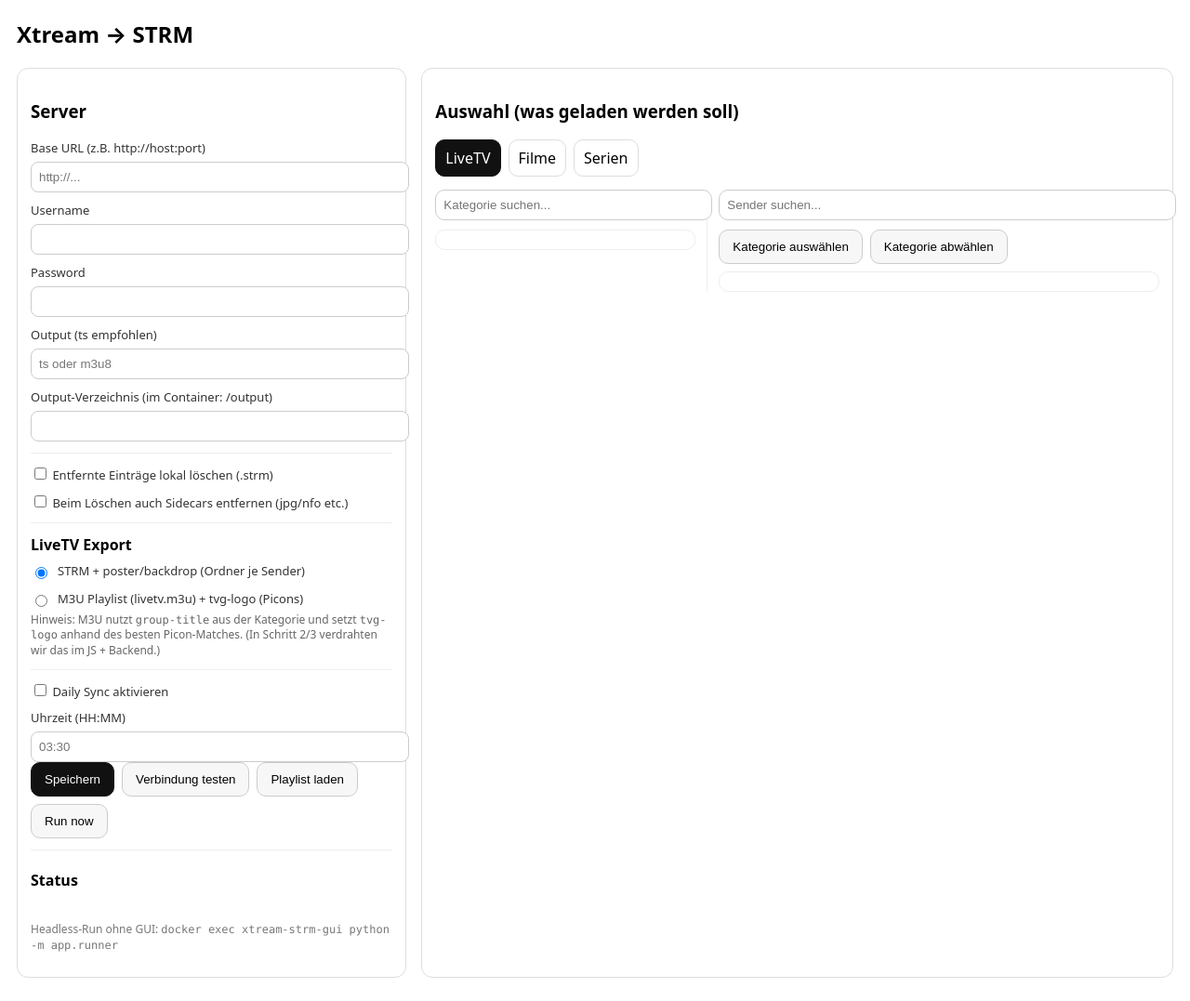
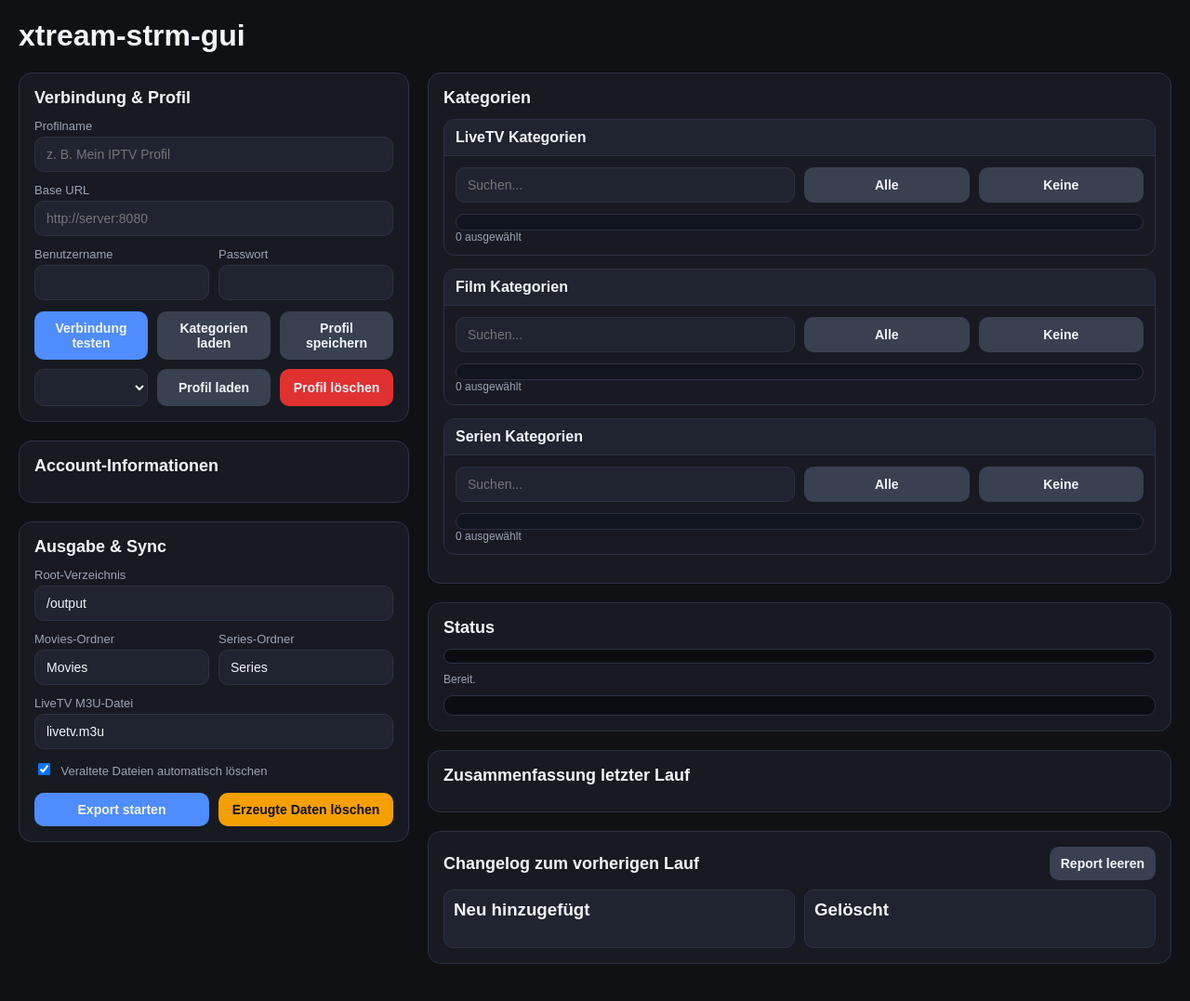
Before and after one commit to philx17/xtream-strm-gui, a Python web app: template app/templates/index.html in a window 1280 px wide. Shown: the whole page at 93% size. Before the commit the page ends 1052 px from the top, so only its background shows below. Run offline with Jinja, Linux system fonts and the light colour scheme; the template is opened without the code that fills it, so the values that code supplies are empty.

Commit message:
Add files via upload

```diff
--- a/app/templates/index.html
+++ b/app/templates/index.html
@@ -1,139 +1,406 @@
-<!doctype html>
+<!DOCTYPE html>
 <html lang="de">
 <head>
-	<link rel="stylesheet" href="static/style.css">
-  <meta charset="utf-8"/>
-  <meta name="viewport" content="width=device-width, initial-scale=1"/>
-  <title>Xtream → STRM (Allowlist)</title>
+  <meta charset="UTF-8" />
+  <meta name="viewport" content="width=device-width, initial-scale=1.0" />
+  <title>xtream-strm-gui</title>
+  <style>
+    :root {
+      --bg: #0f1115;
+      --panel: #171a21;
+      --panel-2: #1f2430;
+      --line: #2b3242;
+      --text: #f1f5f9;
+      --muted: #9aa4b2;
+      --accent: #4f8cff;
+      --good: #2fb344;
+      --warn: #f59f00;
+      --bad: #e03131;
+    }
+    * { box-sizing: border-box; }
+    body {
+      margin: 0;
+      font-family: Arial, Helvetica, sans-serif;
+      background: var(--bg);
+      color: var(--text);
+    }
+    .wrap {
+      max-width: 1400px;
+      margin: 0 auto;
+      padding: 20px;
+    }
+    h1, h2, h3 { margin-top: 0; }
+    .grid {
+      display: grid;
+      grid-template-columns: 420px 1fr;
+      gap: 20px;
+    }
+    .panel {
+      background: var(--panel);
+      border: 1px solid var(--line);
+      border-radius: 14px;
+      padding: 16px;
+      margin-bottom: 20px;
+    }
+    .panel h2 {
+      font-size: 18px;
+      margin-bottom: 12px;
+    }
+    .row {
+      display: grid;
+      gap: 10px;
+      margin-bottom: 12px;
+    }
+    .row-2 {
+      display: grid;
+      grid-template-columns: 1fr 1fr;
+      gap: 10px;
+      margin-bottom: 12px;
+    }
+    label {
+      font-size: 13px;
+      color: var(--muted);
+      display: block;
+      margin-bottom: 4px;
+    }
+    input, select, textarea, button {
+      width: 100%;
+      border-radius: 10px;
+      border: 1px solid var(--line);
+      background: var(--panel-2);
+      color: var(--text);
+      padding: 10px 12px;
+      font-size: 14px;
+    }
+    textarea {
+      min-height: 100px;
+      resize: vertical;
+    }
+    button {
+      cursor: pointer;
+      background: var(--accent);
+      border: 0;
+      font-weight: bold;
+    }
+    button.secondary { background: #394150; }
+    button.warn { background: var(--warn); color: #111; }
+    button.danger { background: var(--bad); }
+    .actions {
+      display: grid;
+      grid-template-columns: repeat(2, 1fr);
+      gap: 10px;
+    }
+    .actions-3 {
+      display: grid;
+      grid-template-columns: repeat(3, 1fr);
+      gap: 10px;
+    }
+    .info-grid {
+      display: grid;
+      grid-template-columns: repeat(2, 1fr);
+      gap: 10px;
+    }
+    .info-item {
+      background: var(--panel-2);
+      border: 1px solid var(--line);
+      border-radius: 10px;
+      padding: 10px;
+    }
+    .info-item .k {
+      color: var(--muted);
+      font-size: 12px;
+      margin-bottom: 4px;
+    }
+    .info-item .v {
+      font-size: 14px;
+      font-weight: bold;
+      word-break: break-word;
+    }
+    .section-title {
+      display: flex;
+      justify-content: space-between;
+      align-items: center;
+      margin-bottom: 10px;
+    }
+    .picker {
+      border: 1px solid var(--line);
+      border-radius: 12px;
+      overflow: hidden;
+      margin-bottom: 14px;
+    }
+    .picker-head {
+      padding: 10px 12px;
+      background: var(--panel-2);
+      border-bottom: 1px solid var(--line);
+      font-weight: bold;
+    }
+    .picker-body {
+      padding: 12px;
+    }
+    .list {
+      max-height: 240px;
+      overflow: auto;
+      border: 1px solid var(--line);
+      border-radius: 10px;
+      padding: 8px;
+      background: #11151d;
+    }
+    .list-item {
+      display: flex;
+      gap: 8px;
+      align-items: flex-start;
+      padding: 6px 4px;
+      border-bottom: 1px solid rgba(255,255,255,0.04);
+    }
+    .list-item:last-child { border-bottom: none; }
+    .small {
+      font-size: 12px;
+      color: var(--muted);
+    }
+    .stat-grid {
+      display: grid;
+      grid-template-columns: repeat(3, 1fr);
+      gap: 10px;
+    }
+    .stat {
+      background: var(--panel-2);
+      border: 1px solid var(--line);
+      border-radius: 10px;
+      padding: 10px;
+    }
+    .stat .n {
+      font-size: 22px;
+      font-weight: bold;
+      margin-top: 6px;
+    }
+    .progress {
+      width: 100%;
+      height: 16px;
+      border-radius: 999px;
+      background: #0b0d12;
+      overflow: hidden;
+      border: 1px solid var(--line);
+      margin-bottom: 10px;
+    }
+    .progress > div {
+      height: 100%;
+      background: var(--accent);
+      width: 0%;
+      transition: width 0.2s ease;
+    }
+    .logbox {
+      max-height: 300px;
+      overflow: auto;
+      background: #0b0d12;
+      border: 1px solid var(--line);
+      border-radius: 10px;
+      padding: 10px;
+      white-space: pre-wrap;
+      font-family: monospace;
+      font-size: 12px;
+    }
+    .changes {
+      display: grid;
+      grid-template-columns: 1fr 1fr;
+      gap: 10px;
+    }
+    .change-box {
+      background: var(--panel-2);
+      border: 1px solid var(--line);
+      border-radius: 10px;
+      padding: 10px;
+    }
+    ul.compact {
+      margin: 0;
+      padding-left: 18px;
+      max-height: 220px;
+      overflow: auto;
+    }
+    @media (max-width: 1100px) {
+      .grid { grid-template-columns: 1fr; }
+      .stat-grid { grid-template-columns: repeat(2, 1fr); }
+      .actions-3, .actions { grid-template-columns: 1fr; }
+      .changes { grid-template-columns: 1fr; }
+      .info-grid { grid-template-columns: 1fr; }
+    }
+  </style>
 </head>
 <body>
-  <h2>Xtream → STRM</h2>
-  <div class="row">
-    <div class="card">
-      <p id="statusTop" class="small muted"></p>
-      <h3>Server</h3>
-      <label>Base URL (z.B. http://host:port)
-        <input id="base_url" type="text" placeholder="http://..." />
-      </label>
-      <label>Username
-        <input id="username" type="text" />
-      </label>
-      <label>Password
-        <input id="password" type="password" />
-      </label>
-      <label>Output (ts empfohlen)
-        <input id="output" type="text" placeholder="ts oder m3u8" />
-      </label>
-      <label>Output-Verzeichnis (im Container: /output)
-        <input id="out_dir" type="text" />
-      </label>
+  <div class="wrap">
+    <h1>xtream-strm-gui</h1>
 
-      <div class="hr"></div>
+    <div class="grid">
+      <div>
+        <div class="panel">
+          <h2>Verbindung & Profil</h2>
 
-      <label><input id="sync_delete" type="checkbox"/> Entfernte Einträge lokal löschen (.strm)</label>
-      <label><input id="prune_sidecars" type="checkbox"/> Beim Löschen auch Sidecars entfernen (jpg/nfo etc.)</label>
+          <div class="row">
+            <div>
+              <label>Profilname</label>
+              <input id="profileName" placeholder="z. B. Mein IPTV Profil" />
+            </div>
+          </div>
 
-      <!-- NEW: LiveTV Export mode -->
-      <div class="hr"></div>
-      <h4 style="margin: 0 0 4px;">LiveTV Export</h4>
-      <div class="radio-row">
-        <label for="livetv_export_strm">
-          <input id="livetv_export_strm" name="livetv_export_mode" type="radio" value="strm" checked>
-          <span>STRM + poster/backdrop (Ordner je Sender)</span>
-        </label>
-        <label for="livetv_export_m3u">
-          <input id="livetv_export_m3u" name="livetv_export_mode" type="radio" value="m3u">
-          <span>M3U Playlist (livetv.m3u) + tvg-logo (Picons)</span>
-        </label>
-      </div>
-      <div class="hint">
-        Hinweis: M3U nutzt <code>group-title</code> aus der Kategorie und setzt <code>tvg-logo</code> anhand des besten Picon-Matches.
-        (In Schritt 2/3 verdrahten wir das im JS + Backend.)
-      </div>
+          <div class="row">
+            <div>
+              <label>Base URL</label>
+              <input id="baseUrl" placeholder="http://server:8080" />
+            </div>
+          </div>
 
-      <div class="hr"></div>
+          <div class="row-2">
+            <div>
+              <label>Benutzername</label>
+              <input id="username" />
+            </div>
+            <div>
+              <label>Passwort</label>
+              <input id="password" type="password" />
+            </div>
+          </div>
 
-      <label><input id="sched_enabled" type="checkbox"/> Daily Sync aktivieren</label>
-      <label>Uhrzeit (HH:MM)
-        <input id="sched_time" type="text" placeholder="03:30" />
-      </label>
+          <div class="actions-3">
+            <button id="btnTestConnection">Verbindung testen</button>
+            <button id="btnLoadCatalog" class="secondary">Kategorien laden</button>
+            <button id="btnSaveProfile" class="secondary">Profil speichern</button>
+          </div>
 
-      <div class="actions">
-        <button id="btn_save" class="primary">Speichern</button>
-        <button id="btn_test">Verbindung testen</button>
-        <button id="btn_refresh">Playlist laden</button>
-        <button id="btn_run">Run now</button>
-      </div>
-      <p id="status" class="small muted"></p>
+          <div style="height:10px"></div>
 
-      <div class="hr"></div>
-      <h4>Status</h4>
-      <div id="conn_box" class="grid2"></div>
+          <div class="actions-3">
+            <select id="profileSelect"></select>
+            <button id="btnLoadProfile" class="secondary">Profil laden</button>
+            <button id="btnDeleteProfile" class="danger">Profil löschen</button>
+          </div>
+        </div>
 
-      <p class="small muted">
-        Headless-Run ohne GUI: <code>docker exec xtream-strm-gui python -m app.runner</code>
-      </p>
-    </div>
+        <div class="panel">
+          <h2>Account-Informationen</h2>
+          <div id="accountInfo" class="info-grid"></div>
+        </div>
 
-    <div class="card" style="flex:2">
-      <h3>Auswahl (was geladen werden soll)</h3>
-      <div class="tabs">
-        <div class="tab active" data-tab="livetv">LiveTV</div>
-        <div class="tab" data-tab="movies">Filme</div>
-        <div class="tab" data-tab="series">Serien</div>
-      </div>
+        <div class="panel">
+          <h2>Ausgabe & Sync</h2>
 
-      <div id="panel_livetv" class="panel">
-        <div class="split">
-          <div class="left">
-            <input id="search_livetv_cat" class="search" placeholder="Kategorie suchen...">
-            <div id="livetv_cats" class="list"></div>
+          <div class="row">
+            <div>
+              <label>Root-Verzeichnis</label>
+              <input id="rootDir" value="/output" />
+            </div>
           </div>
-          <div class="right">
-            <input id="search_livetv_items" class="search" placeholder="Sender suchen...">
-            <div class="actions">
-              <button id="livetv_select_cat">Kategorie auswählen</button>
-              <button id="livetv_clear_cat">Kategorie abwählen</button>
+
+          <div class="row-2">
+            <div>
+              <label>Movies-Ordner</label>
+              <input id="moviesDir" value="Movies" />
             </div>
-            <div id="livetv_items" class="list"></div>
+            <div>
+              <label>Series-Ordner</label>
+              <input id="seriesDir" value="Series" />
+            </div>
+          </div>
+
+          <div class="row">
+            <div>
+              <label>LiveTV M3U-Datei</label>
+              <input id="livetvFile" value="livetv.m3u" />
+            </div>
+          </div>
+
+          <div class="row">
+            <label><input type="checkbox" id="deleteRemoved" checked style="width:auto; margin-right:8px;"> Veraltete Dateien automatisch löschen</label>
+          </div>
+
+          <div class="actions">
+            <button id="btnStartExport">Export starten</button>
+            <button id="btnResetOutput" class="warn">Erzeugte Daten löschen</button>
           </div>
         </div>
       </div>
 
-      <div id="panel_movies" class="panel" style="display:none">
-        <div class="split">
-          <div class="left">
-            <input id="search_movies_cat" class="search" placeholder="Kategorie suchen...">
-            <div id="movies_cats" class="list"></div>
+      <div>
+        <div class="panel">
+          <h2>Kategorien</h2>
+
+          <div class="picker">
+            <div class="picker-head">LiveTV Kategorien</div>
+            <div class="picker-body">
+              <div class="row-2">
+                <input id="searchLive" placeholder="Suchen..." />
+                <div class="actions">
+                  <button id="btnSelectAllLive" class="secondary">Alle</button>
+                  <button id="btnSelectNoneLive" class="secondary">Keine</button>
+                </div>
+              </div>
+              <div id="liveList" class="list"></div>
+              <div class="small" id="liveSelectedCount">0 ausgewählt</div>
+            </div>
           </div>
-          <div class="right">
-            <input id="search_movies_items" class="search" placeholder="Filme suchen...">
-            <div class="actions">
-              <button id="movies_select_cat">Kategorie auswählen</button>
-              <button id="movies_clear_cat">Kategorie abwählen</button>
+
+          <div class="picker">
+            <div class="picker-head">Film Kategorien</div>
+            <div class="picker-body">
+              <div class="row-2">
+                <input id="searchMovies" placeholder="Suchen..." />
+                <div class="actions">
+                  <button id="btnSelectAllMovies" class="secondary">Alle</button>
+                  <button id="btnSelectNoneMovies" class="secondary">Keine</button>
+                </div>
+              </div>
+              <div id="movieList" class="list"></div>
+              <div class="small" id="movieSelectedCount">0 ausgewählt</div>
             </div>
-            <div id="movies_items" class="list"></div>
+          </div>
+
+          <div class="picker">
+            <div class="picker-head">Serien Kategorien</div>
+            <div class="picker-body">
+              <div class="row-2">
+                <input id="searchSeries" placeholder="Suchen..." />
+                <div class="actions">
+                  <button id="btnSelectAllSeries" class="secondary">Alle</button>
+                  <button id="btnSelectNoneSeries" class="secondary">Keine</button>
+                </div>
+              </div>
+              <div id="seriesList" class="list"></div>
+              <div class="small" id="seriesSelectedCount">0 ausgewählt</div>
+            </div>
+          </div>
+        </div>
+
+        <div class="panel">
+          <h2>Status</h2>
+          <div class="progress"><div id="progressBar"></div></div>
+          <div id="statusText" class="small">Bereit.</div>
+          <div style="height:10px"></div>
+          <div id="logBox" class="logbox"></div>
+        </div>
+
+        <div class="panel">
+          <h2>Zusammenfassung letzter Lauf</h2>
+          <div id="summaryStats" class="stat-grid"></div>
+        </div>
+
+        <div class="panel">
+          <div class="section-title">
+            <h2 style="margin:0">Changelog zum vorherigen Lauf</h2>
+            <button id="btnClearReport" class="secondary" style="width:auto">Report leeren</button>
+          </div>
+          <div class="changes">
+            <div class="change-box">
+              <h3>Neu hinzugefügt</h3>
+              <ul id="addedList" class="compact"></ul>
+            </div>
+            <div class="change-box">
+              <h3>Gelöscht</h3>
+              <ul id="removedList" class="compact"></ul>
+            </div>
           </div>
         </div>
       </div>
-
-      <div id="panel_series" class="panel" style="display:none">
-        <div class="split">
-          <div class="left">
-            <input id="search_series_show" class="search" placeholder="Show suchen...">
-            <div id="series_shows" class="list"></div>
-          </div>
-          <div class="right">
-            <input id="search_series_eps" class="search" placeholder="Episoden suchen (optional)...">
-            <div id="series_eps" class="list"></div>
-            <p class="small muted">Tipp: Wenn du eine Show auswählst, werden automatisch alle Folgen dieser Show synchronisiert. Einzelne Episoden-Auswahl ist optional (wenn du keine Show auswählst).</p>
-          </div>
-        </div>
-      </div>
-
     </div>
   </div>
 
-<script src="/static/app.js"></script>
+  <script src="/static/app.js"></script>
 </body>
 </html>
```
